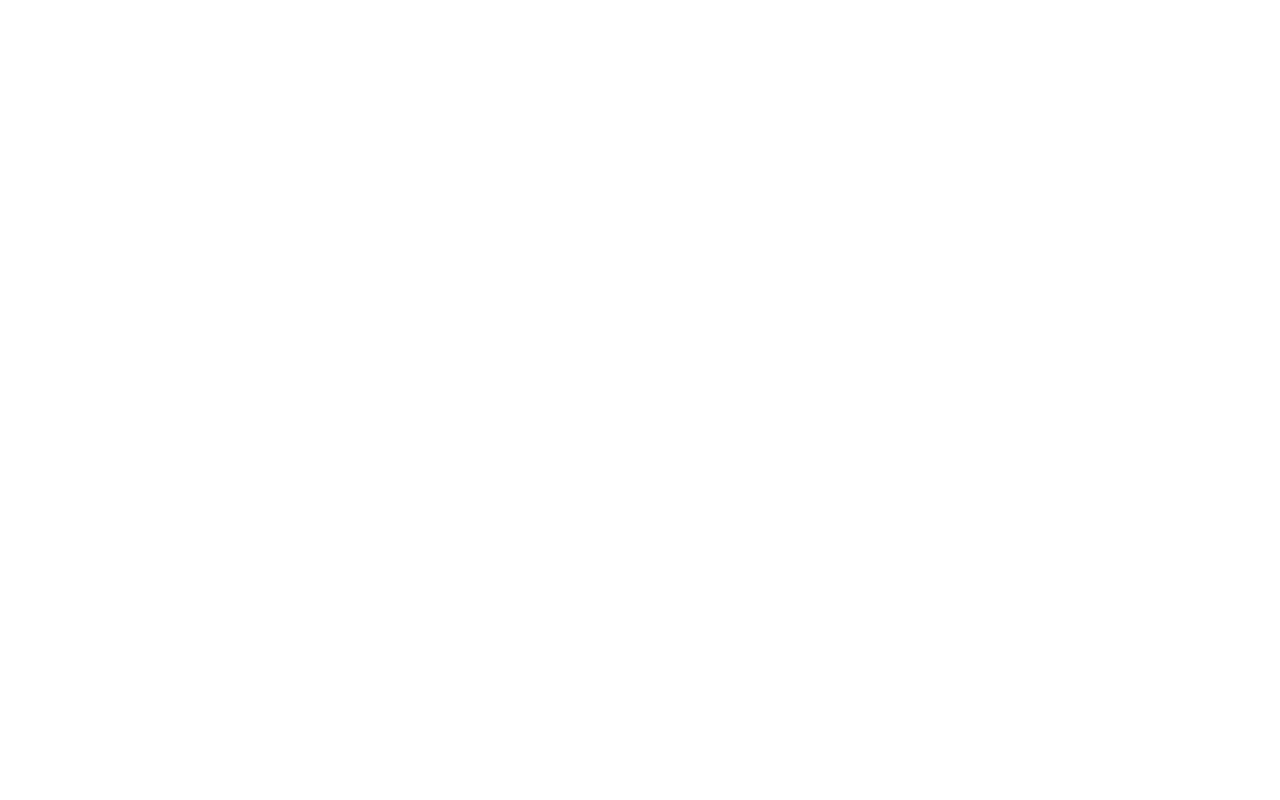
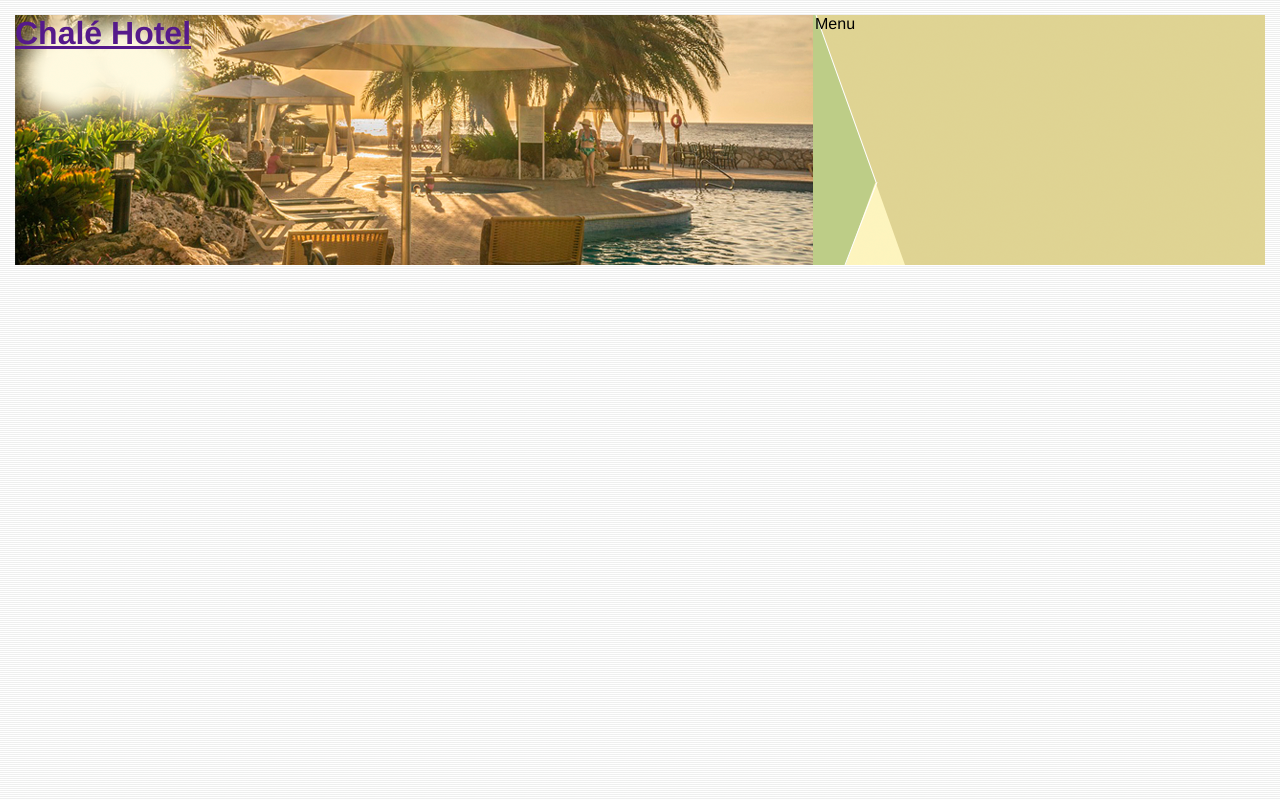
Before and after one commit to thiago92/projeto5, a plain HTML site: page index.html in a window 1280 px wide. Drawn offline with Linux system fonts and the light colour scheme.

Commit message:
criando topo

```diff
--- a/css/estilo.css
+++ b/css/estilo.css
@@ -0,0 +1,41 @@
+/* Estrutura do site*/
+
+* {
+	margin: 0;
+	padding: 0;
+}
+
+body {
+	font-family: Helvetica, "Trebuchet MS", sans-serif;
+	background: #fff url(../imagens/bg.png);
+	margin: 15px;
+}
+
+#container {
+	background: #ede9cc;
+}
+
+#topo {
+	position: relative;
+	background: #bdcd87;
+	height: 15.4em;
+	min-height: 250px;
+}
+
+#area-logo {
+	position: absolute;
+	background: url(../imagens/topo-imagem-principal.png) no-repeat;
+	width: 100%;
+	height: 250px;
+	top: 0;
+	left: 0;
+}
+
+#area-menu{
+	position: absolute;
+	top: 0;
+	right: 0;
+	background: url(../imagens/topo-imagem-lateral.png) no-repeat;
+	width: 450px;
+	height: 250px;
+}
--- a/index.html
+++ b/index.html
@@ -1,9 +1,27 @@
 <!DOCTYPE html>
-	<html>
+	<html lang="pt-br">
 		<head>
-			<title></title>
+			<title>Chalé Hotel</title>
+			<meta charset="utf-8">
+			<link rel="stylesheet" type="text/css" href="css/estilo.css">
 		</head>
 		<body>
 
+			<div id="container"><!-- Início do container-->
+				<div id="topo"><!-- Início do topo-->
+
+					<div id="area-logo">
+						<h1>
+							<a href="">Chalé Hotel</a>
+						</h1>
+					</div>
+
+					<div id="area-menu">
+						Menu
+					</div>
+
+				</div><!-- Fim do topo-->
+			</div><!-- Fim do container-->
+
 		</body>
 	</html>
```
